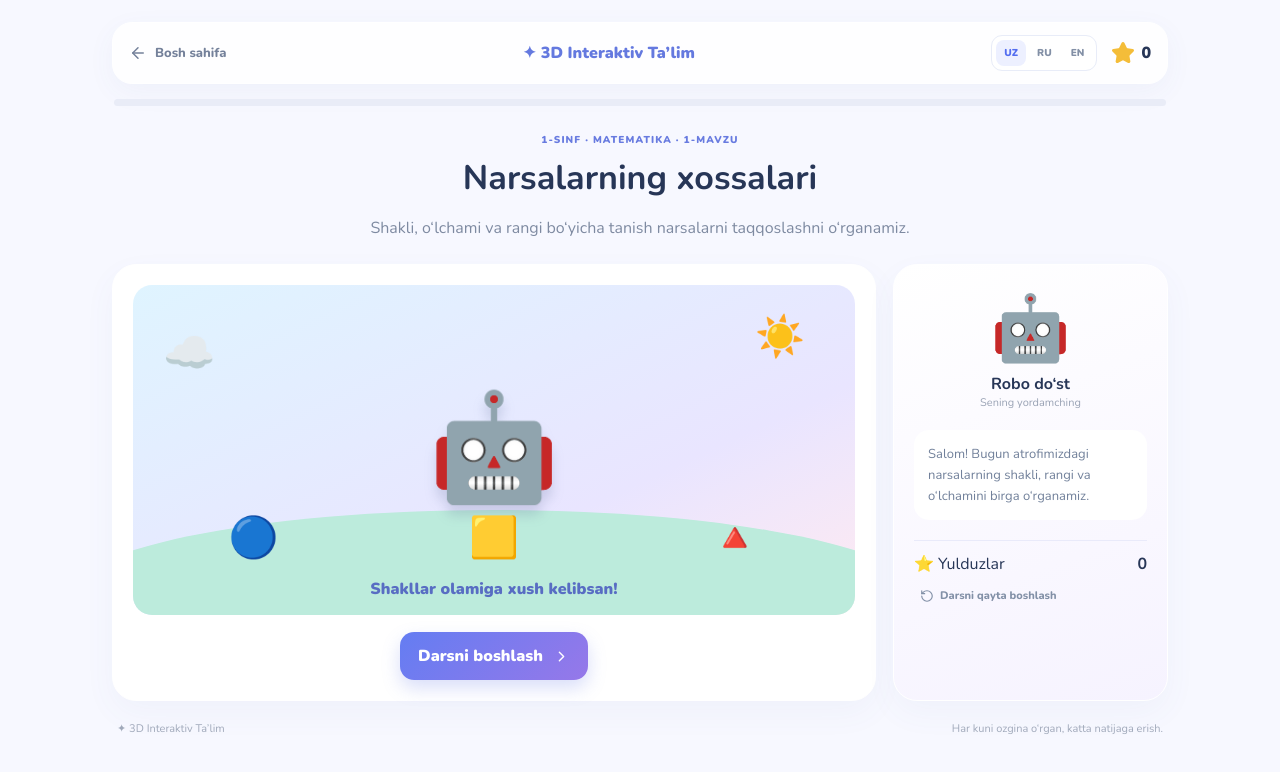
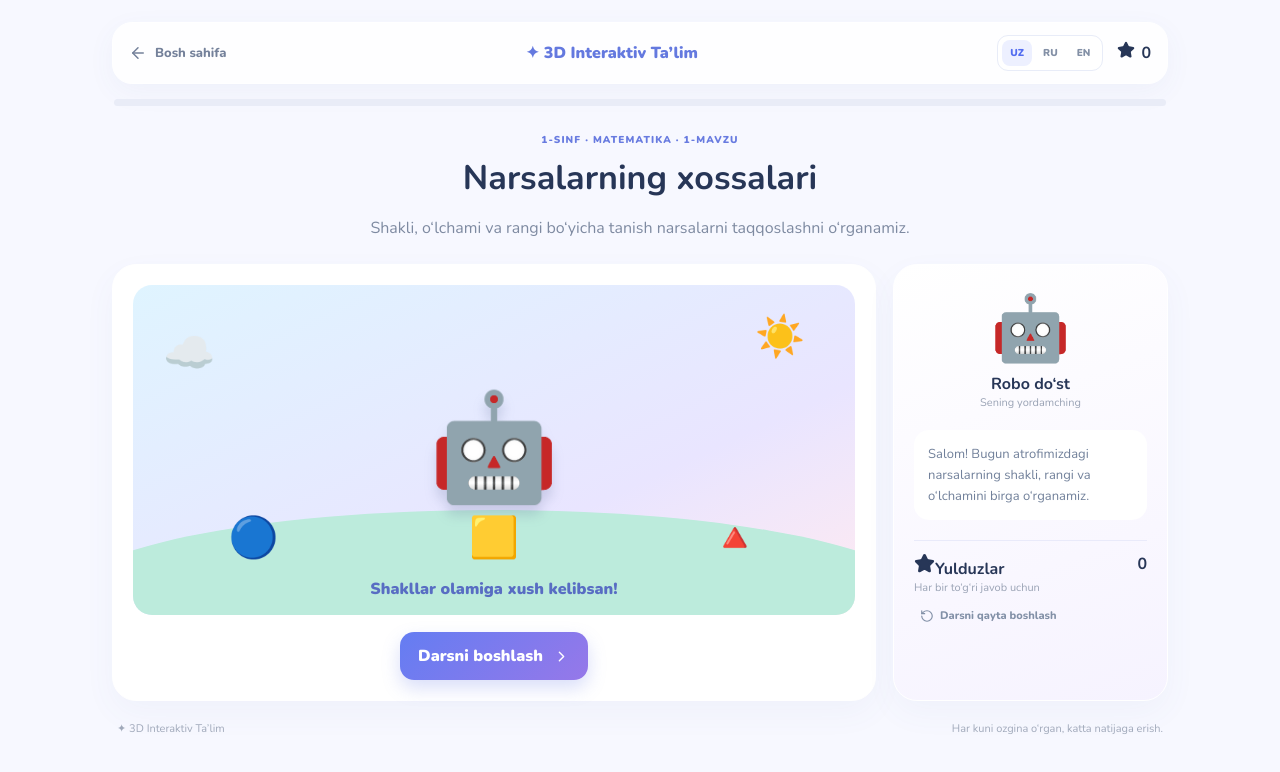
Before and after one commit to axmadjonovnodirjon4547-hue/3d-interaktiv-talim, a Next.js app: page /dars/narsalarning-xossalari in a window 1280 px wide. Shown: the top 772 px of the page. Built offline with nearby package versions, Linux system fonts and the light colour scheme.

Commit message:
Improve lesson star counter design

```diff
--- a/src/app/dars/narsalarning-xossalari/lesson-client.tsx
+++ b/src/app/dars/narsalarning-xossalari/lesson-client.tsx
@@ -135,7 +135,7 @@ export default function LessonClient() {
         <div className="language-switch" aria-label="Language">
           {(["uz", "ru", "en"] as Language[]).map(code => <button key={code} type="button" onClick={() => setLanguage(code)} aria-pressed={language === code} className={language === code ? "active" : ""}>{code.toUpperCase()}</button>)}
         </div>
-        <div className="lesson-score"><Star fill="#f4bd39" stroke="#f4bd39"/> {stars}</div>
+        <div className="lesson-score"><span className="lesson-score-star"><Star size={18} fill="currentColor" stroke="currentColor"/></span><b>{stars}</b></div>
       </div>
     </header>
     <div className="lesson-progress"><span style={{ width: `${Math.min(100, step / (tasks.length + 1) * 100)}%` }}/></div>
@@ -150,7 +150,7 @@ export default function LessonClient() {
         </div>}
         {step === 0 && <button className="primary-btn start-btn" onClick={() => setStep(1)}>{t.start} <ChevronRight size={17}/></button>}
       </article>
-      <aside className="robo-card"><div className="robo-avatar">🤖</div><div><b>{t.friend}</b><small>{t.helper}</small></div><div className="robo-speech">{step === 0 ? t.greeting : complete ? t.celebrate : checked ? (correct ? t.praise : t.encourage) : t.hint}</div><div className="robo-stars"><span>⭐ {t.stars}</span><b>{stars}</b></div><button className="reset-btn" onClick={restart}><RotateCcw size={14}/> {t.reset}</button></aside>
+      <aside className="robo-card"><div className="robo-avatar">🤖</div><div><b>{t.friend}</b><small>{t.helper}</small></div><div className="robo-speech">{step === 0 ? t.greeting : complete ? t.celebrate : checked ? (correct ? t.praise : t.encourage) : t.hint}</div><div className="robo-stars"><span className="robo-stars-label"><span className="robo-star-medallion"><Star size={21} fill="currentColor" stroke="currentColor"/></span><span><strong>{t.stars}</strong><small>Har bir to‘g‘ri javob uchun</small></span></span><b className="robo-stars-total">{stars}</b></div><button className="reset-btn" onClick={restart}><RotateCcw size={14}/> {t.reset}</button></aside>
     </section>
     <footer className="lesson-footer"><span>✦ {t.brand}</span><span>{t.footer}</span></footer>
   </main>;
```
